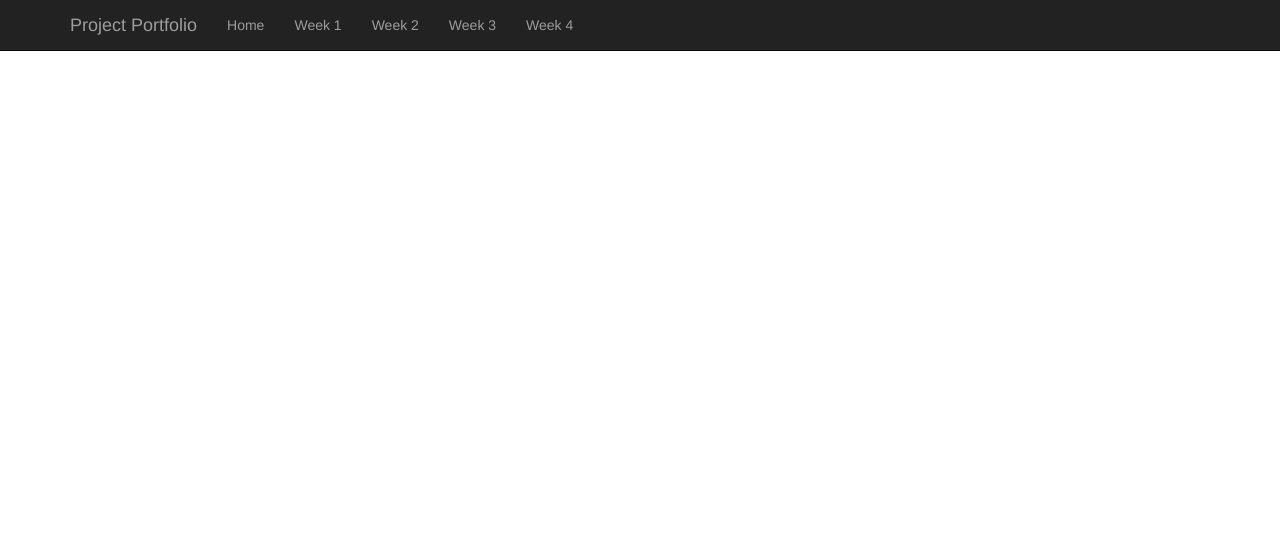
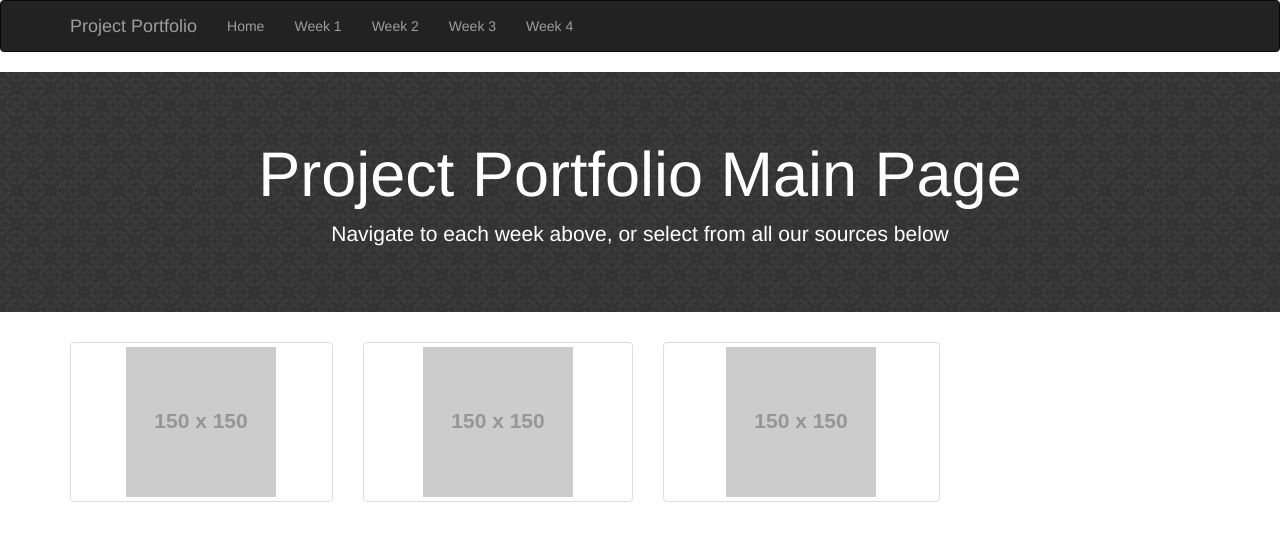
Before and after one commit to Darkshivers/portfolio, a plain HTML site: page index.html in a window 1280 px wide. Drawn offline with nearby package versions, Linux system fonts and the light colour scheme; placeholder pictures from the web are drawn by us; files whose address does not match are found by name.

Commit message:
Removal of porn, and added content
Added main stylesheet back, new picture for "Jumbotron" and some future
boxes for navigation

```diff
--- a/css/main.css
+++ b/css/main.css
@@ -28,3 +28,16 @@ a {
 	width:25%;
 
 }
+
+.jumbotron {
+
+background-image: url("../images/dark_embroidery.png");
+
+
+}
+
+.jumbotron h1, p  {
+
+	color:white;
+
+}
--- a/index.html
+++ b/index.html
@@ -4,6 +4,7 @@
 	<title>Portfolio Website</title>
 
 	<link rel="stylesheet" type="text/css" href="css/bootstrap.min.css">
+	<link rel="stylesheet" type="text/css" href="css/main.css">
 	<script src="bootstrap.min.js"></script>
 </head>
 
@@ -11,7 +12,7 @@
 <body>
 	<header>
 
-<div class="navbar navbar-default navbar-fixed-top navbar-inverse">
+<div class="navbar navbar-default navbar-inverse">
 			<div class="container">
 				<div class="navbar-header">
 					<button type="button" class="navbar-toggle" data-toggle="collapse" data-target="#example">
@@ -37,7 +38,44 @@
 
 	</header>
 
-	<div></div>
+
+
+<div class = "jumbotron text-center">
+	<h1>Project Portfolio Main Page</h1>
+	<p>Navigate to each week above, or select from all our sources below</p>
+</div>
+
+
+<div class = "container">
+<div class="row">
+  <div class="col-xs-6 col-md-3">
+    <a href="#" class="thumbnail">
+      <img src="http://placehold.it/150x150" alt="...">
+    </a>
+  </div>
+
+  <div class="row">
+  <div class="col-xs-6 col-md-3">
+    <a href="#" class="thumbnail">
+      <img src="http://placehold.it/150x150" alt="...">
+    </a>
+  </div>
+
+  <div class="row">
+  <div class="col-xs-6 col-md-3">
+    <a href="#" class="thumbnail">
+      <img src="http://placehold.it/150x150" alt="...">
+    </a>
+  </div>
+
+
+
+
+
+
+</div>
+
+	</div>
 
 	<footer></footer>
 
```
Also changed, not shown: d2b1741303164e5077ba13c45ac45a33.jpg (deleted), images/dark_embroidery.png (added).
